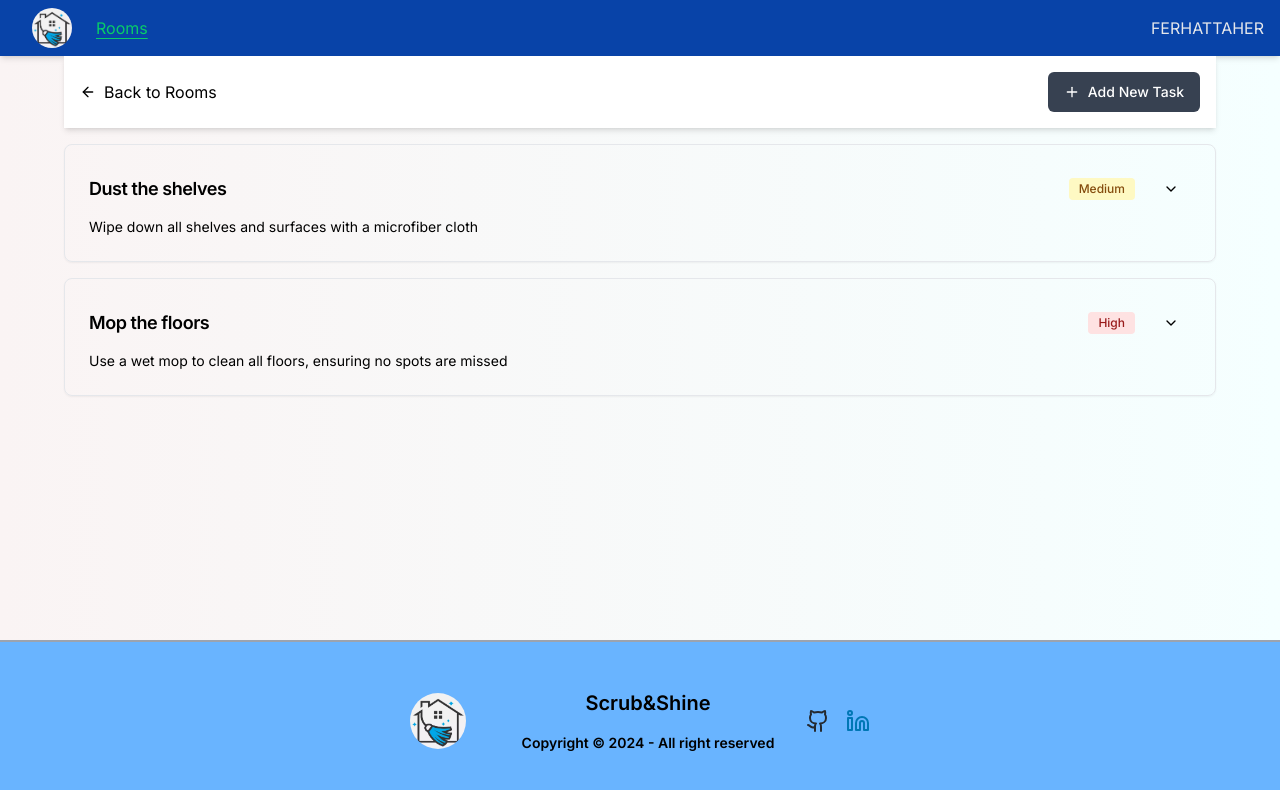
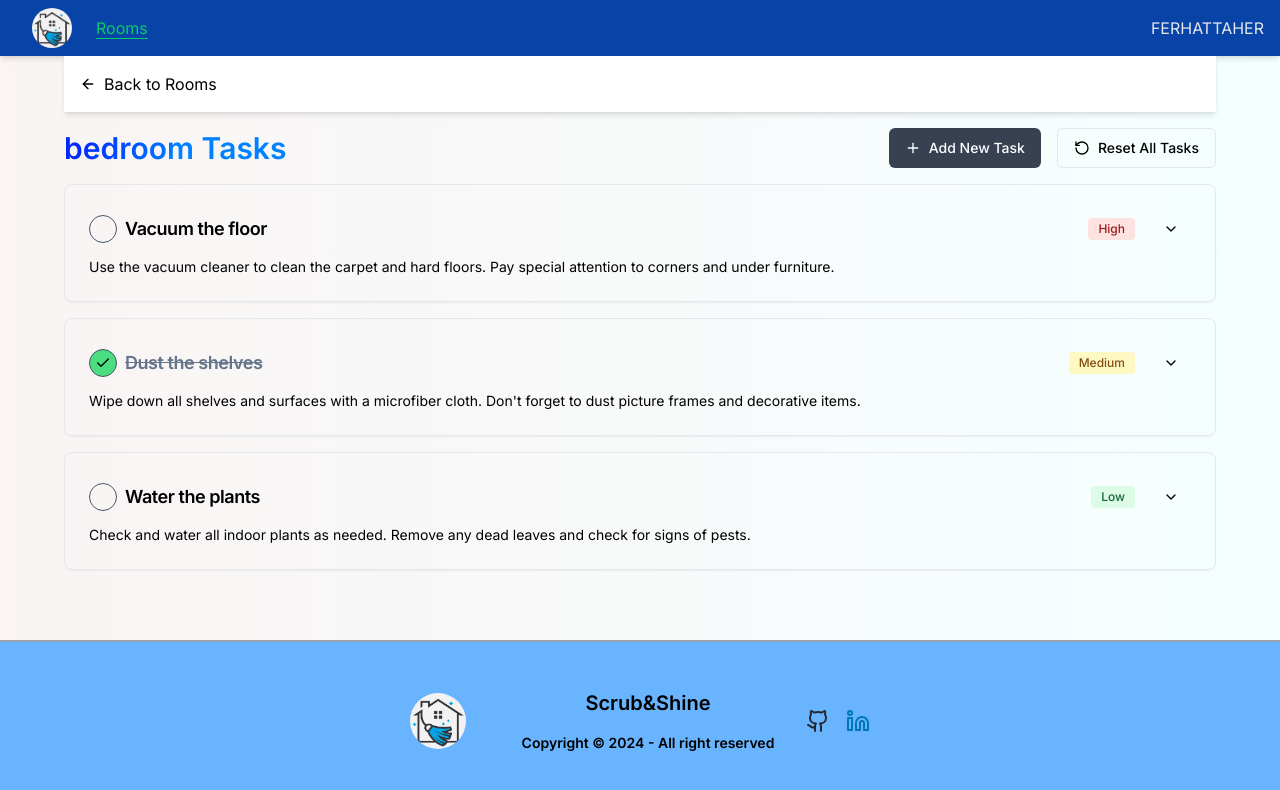
Before and after one commit to Ferhatmedtahar/ScrubAndShine, a Next.js app: page /rooms/bedroom/tasks in a window 1280 px wide. Shown: the top 790 px of the page. Built offline with nearby package versions, Linux system fonts and the light colour scheme.

Commit message:
added more features to the tasks page

```diff
--- a/app/rooms/[roomId]/tasks/page.tsx
+++ b/app/rooms/[roomId]/tasks/page.tsx
@@ -1,40 +1,73 @@
 "use client";
+import ConfirmDeleteTask from "@/components/ConfirmDeleteTask";
 import TaskCard from "@/components/TaskCard";
 import AddTaskDialog from "@/components/TaskDialog";
-import { ArrowLeft } from "lucide-react";
+import { Button } from "@/components/ui/Button";
+import { ArrowLeft, RotateCcw } from "lucide-react";
 import Link from "next/link";
-import { useState } from "react";
+import { useEffect, useState } from "react";
 
 type Task = {
   id: number;
   title: string;
   description: string;
   priority: "High" | "Medium" | "Low";
+  completed: boolean;
 };
 
 const page = ({ params }: { params: { roomId: string } }) => {
   const { roomId } = params;
   const roomSlug = roomId.split("-").join(" ");
-  const taskslist: Task[] = [
+  const [tasks, setTasks] = useState<Task[]>([
     {
-      id: 0,
-      title: "Dust the shelves",
-      description: "Wipe down all shelves and surfaces with a microfiber cloth",
-      priority: "Medium",
+      id: 1,
+      title: "Vacuum the floor",
+      description:
+        "Use the vacuum cleaner to clean the carpet and hard floors. Pay special attention to corners and under furniture.",
+      priority: "High",
+      completed: false,
     },
     {
-      id: 1,
-      title: "Mop the floors",
+      id: 2,
+      title: "Dust the shelves",
       description:
-        "Use a wet mop to clean all floors, ensuring no spots are missed",
-      priority: "High",
+        "Wipe down all shelves and surfaces with a microfiber cloth. Don't forget to dust picture frames and decorative items.",
+      priority: "Medium",
+      completed: true,
     },
-  ];
+    {
+      id: 3,
+      title: "Water the plants",
+      description:
+        "Check and water all indoor plants as needed. Remove any dead leaves and check for signs of pests.",
+      priority: "Low",
+      completed: false,
+    },
+  ]);
 
-  const [tasks, setTasks] = useState(taskslist);
   const [isEditing, setIsEditing] = useState(false);
   const [taskToEdit, setTaskToEdit] = useState<Task | null>(null);
   const [dialogOpen, setDialogOpen] = useState(false); // Control dialog
+  const [taskToDelete, setTaskToDelete] = useState<Task | null>(null);
+
+  useEffect(() => {
+    if (!dialogOpen) {
+      setIsEditing(false);
+      setTaskToEdit(null); // Clear the room to edit
+      setDialogOpen(false); // Close the dialog
+    }
+  }, [dialogOpen]);
+  const resetAllTasks = () => {
+    setTasks(tasks.map((task) => ({ ...task, completed: false })));
+  };
+
+  const toggleTaskCompletion = (taskId: number) => {
+    setTasks(
+      tasks.map((task) =>
+        task.id === taskId ? { ...task, completed: !task.completed } : task
+      )
+    );
+  };
 
   const addTask = (newTask: Task) => {
     if (isEditing && taskToEdit) {
@@ -55,15 +88,20 @@ const page = ({ params }: { params: { roomId: string } }) => {
     setIsEditing(true);
     setDialogOpen(true); // Open dialog on edit
   };
+  const DeleteTask = (task: Task) => {
+    setTaskToDelete(task); // Open delete confirmation dialog by setting the room
+  };
 
-  const handleDeleteTask = (taskId: number) => {
-    setTasks(tasks.filter((task) => task.id !== taskId)); // Filter out the task to be deleted
+  const handleDeleteTask = () => {
+    if (taskToDelete) {
+      setTasks(tasks.filter((room) => room.id !== taskToDelete.id));
+      setTaskToDelete(null);
+    }
   };
 
   return (
     <div className="max-container padding-container flex flex-col gap-4 mb-8">
       <nav className=" sticky top-0.5 z-10 bg-white shadow-md container mx-auto px-4 py-4">
-        <div className="flex justify-between">
         <Link
           href="/rooms"
           className="flex items-center text-primary max-w-[150px] hover:text-primary-100 hover:underline hover:underline-offset-2 duration-150 transition-all"
@@ -71,28 +109,43 @@ const page = ({ params }: { params: { roomId: string } }) => {
           <ArrowLeft className="mr-2 h-4 w-4" />
           Back to Rooms
         </Link>
+      </nav>
 
+      <div className="flex sm:justify-between items-center flex-col sm:flex-row gap-8 ">
+        <h1 className="text-2xl lg:text-3xl font-semibold blue-gradient">
+          {roomSlug} Tasks
+        </h1>
+        <div className="flex gap-4 flex-col sm:flex-row max-w-120">
           <AddTaskDialog
             onAddTask={addTask}
             task={taskToEdit}
             open={dialogOpen}
             setOpen={setDialogOpen}
           />
+          <Button onClick={resetAllTasks} variant="outline">
+            <RotateCcw className="mr-2 h-4 w-4" />
+            Reset All Tasks
+          </Button>
         </div>
-      </nav>
+      </div>
 
       <div className="space-y-4">
         {tasks.map((task) => (
           <TaskCard
             key={task.id}
-            title={task.title}
-            description={task.description}
-            priority={task.priority}
+            task={task}
+            toggleTaskCompletion={() => toggleTaskCompletion(task.id)}
             onEdit={() => handleEditTask(task)} // Trigger edit
-            onDelete={() => handleDeleteTask(task.id)} // Trigger delete
+            // onDelete={() => handleDeleteTask(task.id)} // Trigger delete
+            setTaskToDelete={DeleteTask}
           />
         ))}
       </div>
+      <ConfirmDeleteTask
+        taskToDelete={taskToDelete}
+        setTaskToDelete={setTaskToDelete}
+        handleDeleteTask={handleDeleteTask} // Function to delete after confirming
+      />
     </div>
   );
 };
--- /dev/null
+++ b/components/Checkbox.tsx
@@ -0,0 +1,30 @@
+"use client";
+
+import * as CheckboxPrimitive from "@radix-ui/react-checkbox";
+import { Check } from "lucide-react";
+import * as React from "react";
+
+import { cn } from "@/lib/utils";
+
+const Checkbox = React.forwardRef<
+  React.ElementRef<typeof CheckboxPrimitive.Root>,
+  React.ComponentPropsWithoutRef<typeof CheckboxPrimitive.Root>
+>(({ className, ...props }, ref) => (
+  <CheckboxPrimitive.Root
+    ref={ref}
+    className={cn(
+      "peer h-4 w-4 shrink-0 rounded-sm border border-slate-600 ring-offset-background focus-visible:outline-none focus-visible:ring-2 focus-visible:ring-ring focus-visible:ring-offset-2 disabled:cursor-not-allowed disabled:opacity-50 data-[state=checked]:bg-primary data-[state=checked]:text-write",
+      className
+    )}
+    {...props}
+  >
+    <CheckboxPrimitive.Indicator
+      className={cn("flex items-center justify-center text-current")}
+    >
+      <Check className="h-4 w-4" />
+    </CheckboxPrimitive.Indicator>
+  </CheckboxPrimitive.Root>
+));
+Checkbox.displayName = CheckboxPrimitive.Root.displayName;
+
+export { Checkbox };
--- a/components/ConfirmDeleteTask.tsx
+++ b/components/ConfirmDeleteTask.tsx
@@ -8,31 +8,32 @@ import {
 } from "./Dialog";
 import { Button } from "./ui/Button";
 
-interface Room {
+type Task = {
   id: number;
   title: string;
   description: string;
-  taskCount: number;
+  priority: "High" | "Medium" | "Low";
+  completed: boolean;
+};
+
+interface ConfirmDeleteProps {
+  taskToDelete: Task | null;
+  setTaskToDelete: (task: Task | null) => void;
+  handleDeleteTask: () => void;
 }
 
-interface ConfirmDeleteProps {
-  roomToDelete: Room | null;
-  setRoomToDelete: (room: Room | null) => void;
-  handleDeleteRoom: () => void;
-}
-
-export default function ConfirmDelete({
-  roomToDelete,
-  setRoomToDelete,
-  handleDeleteRoom,
+export default function ConfirmDeleteTask({
+  taskToDelete,
+  setTaskToDelete,
+  handleDeleteTask,
 }: ConfirmDeleteProps) {
   return (
-    <Dialog open={!!roomToDelete} onOpenChange={() => setRoomToDelete(null)}>
+    <Dialog open={!!taskToDelete} onOpenChange={() => setTaskToDelete(null)}>
       <DialogContent className="sm:max-w-[425px] bg-[#efffff] xs:max-w-[320px] rounded-lg">
         <DialogHeader>
           <DialogTitle>Confirm Deletion</DialogTitle>
           <DialogDescription>
-            Are you sure you want to delete the room "{roomToDelete?.title}"?
+            Are you sure you want to delete the task "{taskToDelete?.title}"?
             This action cannot be undone.
           </DialogDescription>
         </DialogHeader>
@@ -40,14 +41,14 @@ export default function ConfirmDelete({
           <Button
             className=" border border-slate-500 hover:bg-slate-200 transition-all duration-100"
             variant="outline"
-            onClick={() => setRoomToDelete(null)}
+            onClick={() => setTaskToDelete(null)}
           >
             Cancel
           </Button>
           <Button
             className="border border-slate-500 text-white bg-red-500 hover:bg-red-600 hover:border-red-800 transition-all duration-100"
             variant="destructive"
-            onClick={handleDeleteRoom}
+            onClick={handleDeleteTask}
           >
             Confirm Delete
           </Button>
--- a/components/RoomDialog.tsx
+++ b/components/RoomDialog.tsx
@@ -86,7 +86,6 @@ export default function RoomDialog({
     onAddRoom(newRoom);
     setRoomTitle("");
     setRoomDescription("");
-    // reset();
     setOpen(false);
   };
   return (
--- a/components/RoomItem.tsx
+++ b/components/RoomItem.tsx
@@ -16,9 +16,9 @@ export default function RoomItem({
   // description={room.description}
   // tasksCount={room.taskCount}
   return (
-    <div className="border border-darkPrimary-300  rounded-lg p-4 hover:bg-bg-300 transition-all duration-150">
+    <div className="border border-darkPrimary-300  bg-green-100/10 rounded-lg p-4 hover:bg-bg-300 transition-all duration-150">
       <div className="flex flex-row items-center justify-between space-y-0 pb-2">
-        <h1 className="text-lg  font-semibold">{title}</h1>
+        <h1 className="text-lg  font-semibold blue-gradient">{title}</h1>
         <div className="flex space-x-2">
           <RoomButton variant="edit" onClick={onEdit}>
             <Edit className="h-4 w-4" />
@@ -34,7 +34,7 @@ export default function RoomItem({
         </div>
       </div>
       <div>
-        <p className="text-xs text-gray-500 mb-4 sm:text-sm md:text-base ">
+        <p className="text-xs text-gray-600 mb-4 sm:text-sm md:text-base ">
           {description}
         </p>
         <div className=" flex justify-between items-center ">
--- a/components/TaskCard.tsx
+++ b/components/TaskCard.tsx
@@ -1,28 +1,63 @@
-import { Check, ChevronDown, ChevronUp, Edit, Trash2 } from "lucide-react";
+import {
+  Check,
+  ChevronDown,
+  ChevronUp,
+  Edit,
+  RotateCcw,
+  Trash2,
+} from "lucide-react";
 import { useState } from "react";
 import Badge from "./Badge";
+import { Checkbox } from "./Checkbox";
 import { Button } from "./ui/Button";
 import { Card, CardContent, CardHeader, CardTitle } from "./ui/Card";
 
-export default function TaskCard({
-  title,
-  description,
-  priority,
-  onEdit, // Pass the onEdit handler from parent
-  onDelete,
-}: {
+type Task = {
+  id: number;
   title: string;
   description: string;
   priority: "High" | "Medium" | "Low";
+  completed: boolean;
+};
+
+export default function TaskCard({
+  task,
+  toggleTaskCompletion,
+  onEdit, // Pass the onEdit handler from parent
+  setTaskToDelete,
+}: {
+  task: Task;
+  toggleTaskCompletion: () => void;
   onEdit: () => void;
-  onDelete: () => void;
+  setTaskToDelete: (task: Task) => void;
 }) {
   const [expanded, setExpanded] = useState(false);
+  const { title, description, priority } = task;
 
   return (
     <Card>
       <CardHeader className="flex flex-row items-center justify-between space-y-0 pb-2">
-        <CardTitle className="text-lg font-semibold ">{title}</CardTitle>
+        <div className="flex items-center space-x-2">
+          <Checkbox
+            checked={task.completed}
+            onCheckedChange={toggleTaskCompletion}
+            className={` h-7 w-7 rounded-full transition-colors duration-100
+            ${
+              task.completed
+                ? "bg-green-400 hover:bg-green-400/70 "
+                : " hover:bg-red-400/65"
+            }`}
+          />
+          <CardTitle
+            className={`text-lg font-semibold ${
+              task.completed
+                ? "line-through text-muted-foreground text-slate-500"
+                : ""
+            }`}
+          >
+            {title}
+          </CardTitle>
+        </div>
         <div className="flex items-center space-x-2">
           <Badge priority={priority} />
           <Button
@@ -61,7 +96,7 @@ export default function TaskCard({
               <span className="sr-only">Edit task</span>
             </Button>
             <Button
-              onClick={onDelete}
+              onClick={() => setTaskToDelete(task)}
               size="sm"
               className="hover:bg-red-500 hover:border-red-700 hover:text-white duration-200 transition-all"
               variant="outline"
@@ -69,13 +104,21 @@ export default function TaskCard({
               <Trash2 className="mr-2 h-4 w-4" /> Delete
               <span className="sr-only">Delete task</span>
             </Button>
-            <Button
-              size="sm"
-              variant="default"
-              className=" hover:border-gray-800  duration-200 transition-all"
-            >
-              <Check className="mr-2 h-4 w-4" /> Mark as Finished
-              <span className="sr-only">Mark task as finished</span>
+            <Button size="sm" variant="default" onClick={toggleTaskCompletion}>
+              {task.completed ? (
+                <>
+                  <RotateCcw className="mr-2 h-4 w-4" /> Mark as Unfinished
+                </>
+              ) : (
+                <>
+                  <Check className="mr-2 h-4 w-4" /> Mark as Finished
+                </>
+              )}
+              <span className="sr-only">
+                {task.completed
+                  ? "Mark task as unfinished"
+                  : "Mark task as finished"}
+              </span>
             </Button>
           </div>
         )}
--- a/components/TaskDialog.tsx
+++ b/components/TaskDialog.tsx
@@ -14,6 +14,7 @@ import { Input } from "@/components/Input";
 import { Label } from "@/components/Label";
 import { Textarea } from "@/components/TextArea";
 import { useEffect, useState } from "react";
+import { SubmitHandler, useForm } from "react-hook-form";
 
 type Task = {
   title: string;
@@ -21,6 +22,11 @@ type Task = {
   priority: "High" | "Medium" | "Low";
 };
 
+type Inputs = {
+  title: string;
+  description: string;
+  priority: "High" | "Medium" | "Low";
+};
 function AddTaskDialog({
   onAddTask,
   task,
@@ -35,22 +41,38 @@ function AddTaskDialog({
   const [title, setTitle] = useState("");
   const [description, setDescription] = useState("");
   const [priority, setPriority] = useState<"High" | "Medium" | "Low">("Medium");
+  //!react hook form
+
+  const {
+    register,
+    handleSubmit,
+    reset,
+    formState: { errors },
+  } = useForm<Inputs>();
+  const onSubmit: SubmitHandler<Inputs> = (data) => {
+    handleAddTask(data);
+  };
 
   useEffect(() => {
-    if (task) {
+    if (!open) {
+      // Reset the form when the dialog is closed
+      setTitle("");
+      setDescription("");
+      setPriority("Medium");
+      reset();
+      return; // Exit early to avoid unnecessary updates
+    }
+
+    if (task !== null) {
+      // If a room is provided, populate the form with its data
       setTitle(task.title);
       setDescription(task.description);
       setPriority(task.priority);
-    } else {
-      setTitle("");
-      setDescription("");
-      setPriority("Medium");
     }
-  }, [task]);
+  }, [task, open]);
 
-  const handleSubmit = (e: React.FormEvent) => {
-    e.preventDefault();
-
+  const handleAddTask = (data: Inputs) => {
+    const { title, description, priority } = data;
     onAddTask({ title, description, priority });
     setTitle("");
     setDescription("");
@@ -74,7 +96,7 @@ function AddTaskDialog({
               : "Create a new task. Click create when you're done."}
           </DialogDescription>
         </DialogHeader>
-        <form onSubmit={handleSubmit} className="grid gap-4 py-4">
+        <form onSubmit={handleSubmit(onSubmit)} className="grid gap-4 py-4">
           <div className="grid grid-cols-4 items-center gap-4">
             <Label htmlFor="title" className="text-right">
               Title
@@ -82,6 +104,7 @@ function AddTaskDialog({
             <Input
               id="title"
               value={title}
+              {...register("title", { required: true })}
               onChange={(e) => setTitle(e.target.value)}
               className="col-span-3"
               required
@@ -94,6 +117,7 @@ function AddTaskDialog({
             <Textarea
               id="description"
               value={description}
+              {...register("description")}
               onChange={(e) => setDescription(e.target.value)}
               className="col-span-3"
             />
@@ -106,17 +130,18 @@ function AddTaskDialog({
               <Label className="flex items-center gap-1">
                 <Input
                   type="radio"
+                  {...register("priority", { required: true })}
                   name="priority"
                   value="Low"
                   checked={priority === "Low"}
                   onChange={() => setPriority("Low")}
-                  required
                 />
                 <span className="text-green-500">Low</span>
               </Label>
               <Label className="flex items-center gap-1">
                 <Input
                   type="radio"
+                  {...register("priority", { required: true })}
                   name="priority"
                   value="Medium"
                   checked={priority === "Medium"}
@@ -127,6 +152,7 @@ function AddTaskDialog({
               <Label className="flex items-center gap-1">
                 <Input
                   type="radio"
+                  {...register("priority", { required: true })}
                   name="priority"
                   value="High"
                   checked={priority === "High"}
--- a/package.json
+++ b/package.json
@@ -9,6 +9,7 @@
     "lint": "next lint"
   },
   "dependencies": {
+    "@radix-ui/react-checkbox": "^1.1.2",
     "@radix-ui/react-dialog": "^1.1.2",
     "@radix-ui/react-icons": "^1.3.0",
     "@radix-ui/react-label": "^2.1.0",
```
Also changed, not shown: 1 other file (tests, documents, lock files or other folders). Lines whose indentation alone changed are shown as unchanged.
